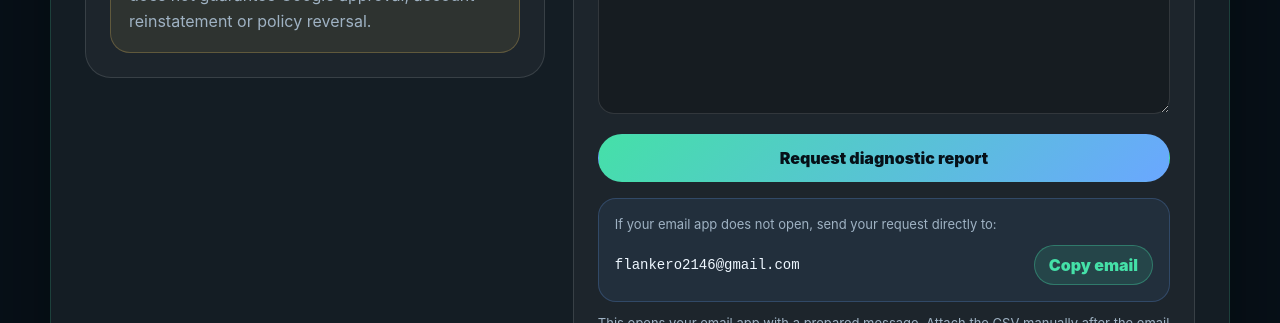
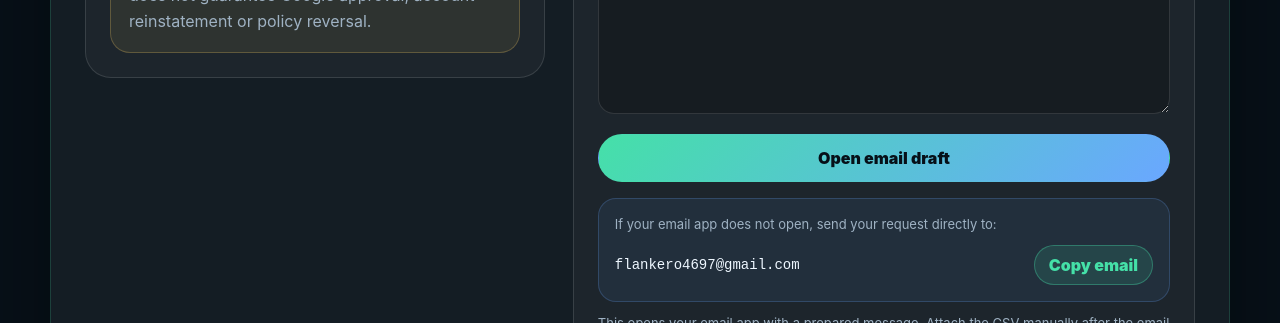
Before and after one commit to andrewvazhnovski-dev/-merchant-listing-preflight, a React (Vite) app: page / in a window 1280 px wide. Shown: the part 9540-9863 px from the top of the page. Built offline with nearby package versions, Linux system fonts and the light colour scheme.

Commit message:
Validate contact fields before opening an email draft

```diff
--- a/src/components/OrderForm.tsx
+++ b/src/components/OrderForm.tsx
@@ -1,6 +1,6 @@
 import { useMemo, useState } from "react";
 
-const CONTACT_EMAIL = "flankero2146@gmail.com";
+const CONTACT_EMAIL = "flankero4697@gmail.com";
 
 const issueTypes = [
   "Mismatched product price",
@@ -111,13 +111,17 @@ Thanks.`);
 
         <form
           className="order-form"
-          onSubmit={(event) => event.preventDefault()}
+          onSubmit={(event) => {
+            event.preventDefault();
+            window.location.href = mailtoLink;
+          }}
         >
           <label className="field-label" htmlFor="store-url">
             Store URL
           </label>
           <input
             id="store-url"
+            required
             type="url"
             value={storeUrl}
             onChange={(event) => setStoreUrl(event.target.value)}
@@ -130,6 +134,7 @@ Thanks.`);
           </label>
           <input
             id="client-email"
+            required
             type="email"
             value={clientEmail}
             onChange={(event) => setClientEmail(event.target.value)}
@@ -196,9 +201,9 @@ Thanks.`);
             title="Issue details"
           />
 
-          <a className="btn primary full" href={mailtoLink}>
-            Request diagnostic report
-          </a>
+          <button className="btn primary full" type="submit">
+            Open email draft
+          </button>
 
           <div className="email-fallback">
             <p>
```
